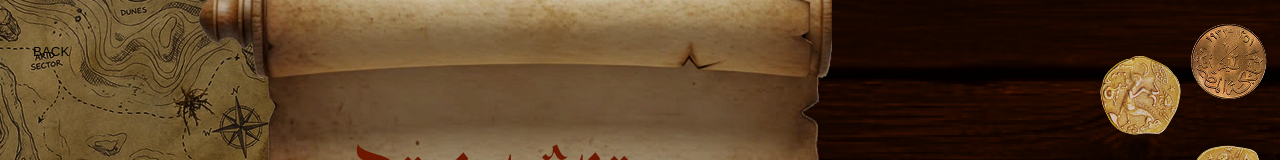
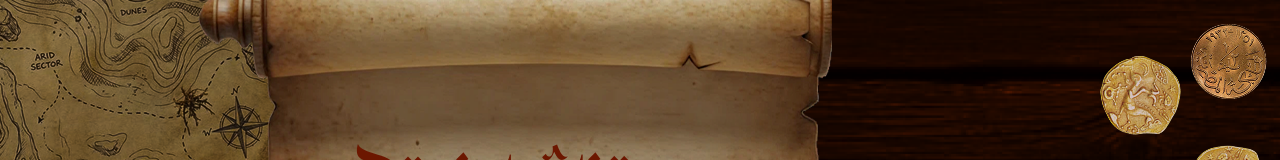
Before and after one commit to dvm-bitspilani/oasis-2026-web, a React (Vite) app: page /register in a window 1280 px wide. Shown: the top 160 px of the page. Built offline with nearby package versions, Linux system fonts and the light colour scheme.

Commit message:
fiexdPull

```diff
--- a/src/pages/registration/Registration.tsx
+++ b/src/pages/registration/Registration.tsx
@@ -1,5 +1,3 @@
-
-
 import { Helmet } from "react-helmet-async";
 import styles from "./Registration.module.scss";
 
@@ -60,25 +58,9 @@ const Registration = ({ goToPage }: RegistrationProps) => {
     setCurrentPage(3);
   };
 
-  const backButtonHandler = () => {
-    switch (currentPage) {
-      case 1:
-        goToPage("/");
-        break;
-
-      case 2:
-        toFirstPage();
-        break;
-
-      case 3:
-        toRegPage();
-        break;
-    }
-  };
-
   function redirectWithPost(
     url: string,
-    data: { [key: string]: string }
+    data: { [key: string]: string },
   ) {
     const form = document.createElement("form");
 
@@ -101,44 +83,33 @@ const Registration = ({ goToPage }: RegistrationProps) => {
     form.submit();
   }
 
+  const handleSuccess = (response: any) => {
+    const idToken = response.credential;
 
+    console.log(response);
 
-
-
-
-
-
-
-
-
-
-
-
-
-
-
-  const handleSuccess = (response: any) =>{
-        const idToken = response.credential;
-        console.log(response);
     axios
       .post(
         "https://bits-oasis.org/2026/main/registrations/google-reg/",
         {
           id_token: idToken,
-          }
+        },
       )
       .then((res) => {
         setCookies("id_token", idToken);
 
         if (res.data.exists) {
           setCookies("user-auth", res.data);
-            setCookies("Authorization", res.data.tokens.access);
+          setCookies(
+            "Authorization",
+            res.data.tokens.access,
+          );
 
           redirectWithPost(
             "https://bits-oasis.org/2026/main/registrations/",
             {
               token: res.data.tokens.access,
-              }
+            },
           );
 
           setUserEmail(res.data.email);
@@ -156,9 +127,11 @@ const Registration = ({ goToPage }: RegistrationProps) => {
         console.log(err);
       });
   };
+
   console.log("CURRENT PAGE:", currentPage);
+
   return (
-    <div className={styles.instrback}>
+    <div>
       <Helmet>
         <title>Registration | OASIS 2026</title>
 
@@ -222,22 +195,23 @@ console.log("CURRENT PAGE:", currentPage);
 
       <BreadCrumb data={breadcrumbJsonLd} />
 
-      {/* Simple back button */}
-      <button
-        onClick={backButtonHandler}
-        className={styles.backBtn}
-      >
-        BACK
-      </button>
+      {/* =====================================================
+          PAGE 1 — INSTRUCTIONS
+          RegBg.png is only applied here
+      ===================================================== */}
 
-      {/* PAGE 1 */}
       {currentPage === 1 && (
+        <div className={styles.instrback}>
           <Instructions
             onGoogleSignIn={handleSuccess}
           />
+        </div>
       )}
 
-      {/* PAGE 2 */}
+      {/* =====================================================
+          PAGE 2 — REGISTRATION
+      ===================================================== */}
+
       {currentPage === 2 && (
         <Register
           onClickNext={toEventPage}
@@ -246,7 +220,10 @@ console.log("CURRENT PAGE:", currentPage);
         />
       )}
 
-      {/* PAGE 3 */}
+      {/* =====================================================
+          PAGE 3 — EVENTS
+      ===================================================== */}
+
       {currentPage === 3 && (
         <Events
           userData={userData}
```
Also changed, not shown: src/pages/registration/Registration.module.scss (+14 -8 lines), src/pages/registration/components/Events/Events.tsx (+0 -7 lines). Lines whose indentation alone changed are shown as unchanged.
